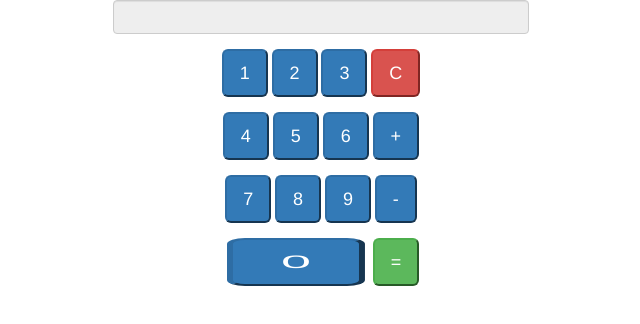
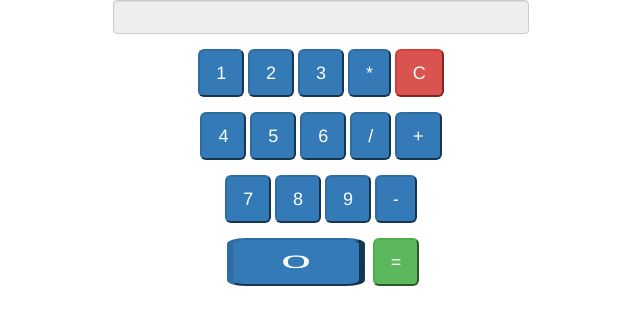
Before and after one commit to antonlk/calculadora, a website: page index.html in a window 1280 px wide. Shown: the whole page, without its empty margins (319-959 px from the left). Drawn offline with nearby package versions, Linux system fonts and the light colour scheme.

Commit message:
v0.2 añadido multiplicacion y division

```diff
--- a/calculadora.js
+++ b/calculadora.js
@@ -1,4 +1,5 @@
 // agregamos eventos de click a todos los botones
+//esto es rama mult-div
 
 $(function () {
 
--- a/index.html
+++ b/index.html
@@ -20,6 +20,7 @@
 				<input type="button" class ="btn-lg btn-primary numero" value="1" id="1" name="numeros">
 				<input type="button" class ="btn-lg btn-primary numero" value="2" id="2" name="numeros">
 				<input type="button" class ="btn-lg btn-primary numero" value="3" id="3" name="numeros">
+				<input type="button" class ="btn-lg btn-primary" value="*" id="mult">
 				<input type="button" class ="btn-lg btn-danger" value="C" id="borrar">
 			</div>
 
@@ -27,6 +28,7 @@
 				<input type="button" class ="btn-lg btn-primary" value="4" id="4" name="numeros">
 				<input type="button" class ="btn-lg btn-primary" value="5" id="5" name="numeros">
 				<input type="button" class ="btn-lg btn-primary" value="6" id="6" name="numeros">
+				<input type="button" class ="btn-lg btn-primary" value="/" id="div">
 				<input type="button" class ="btn-lg btn-primary" value="+" id="mas">
 			</div>
 
```
